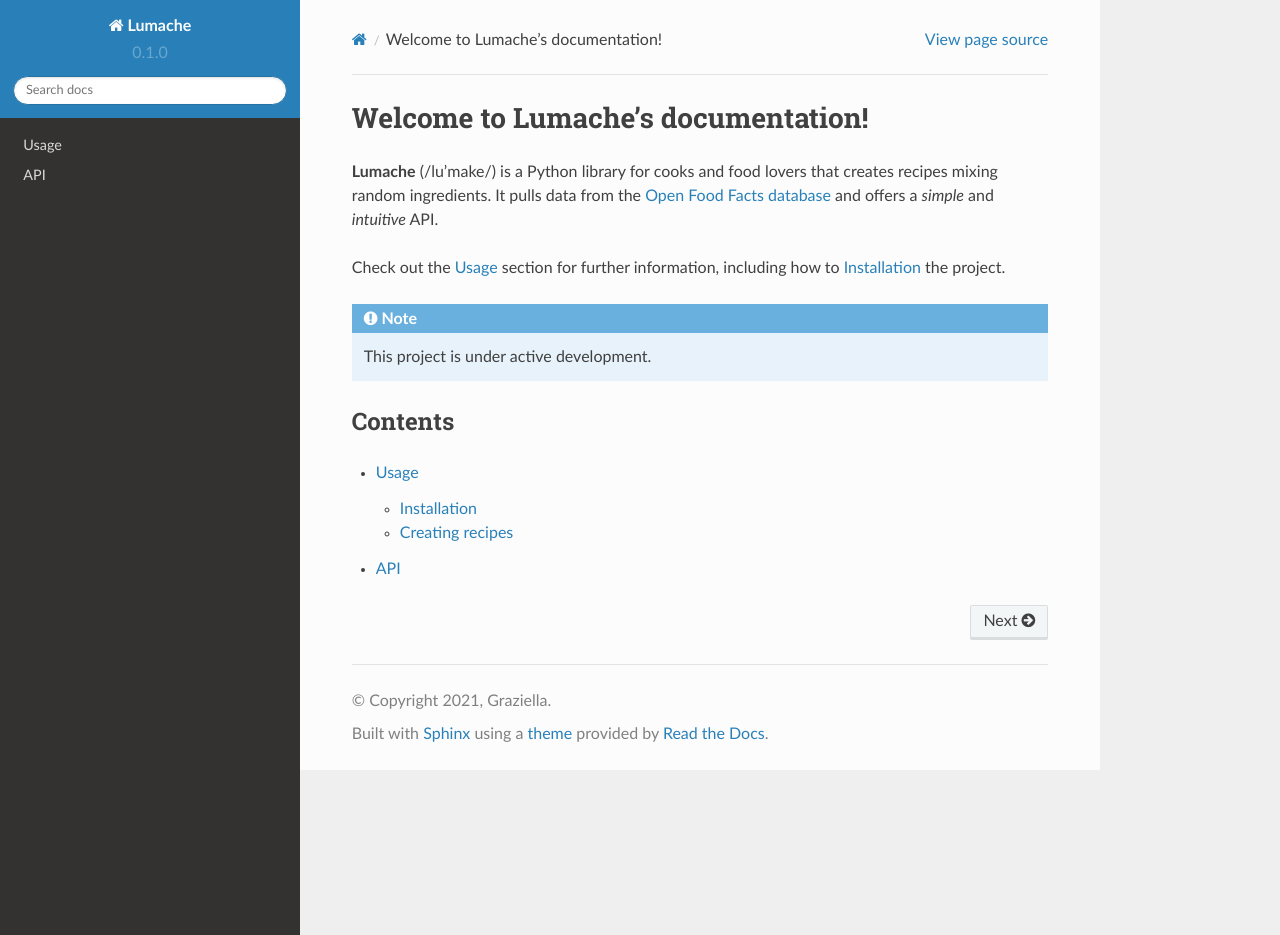
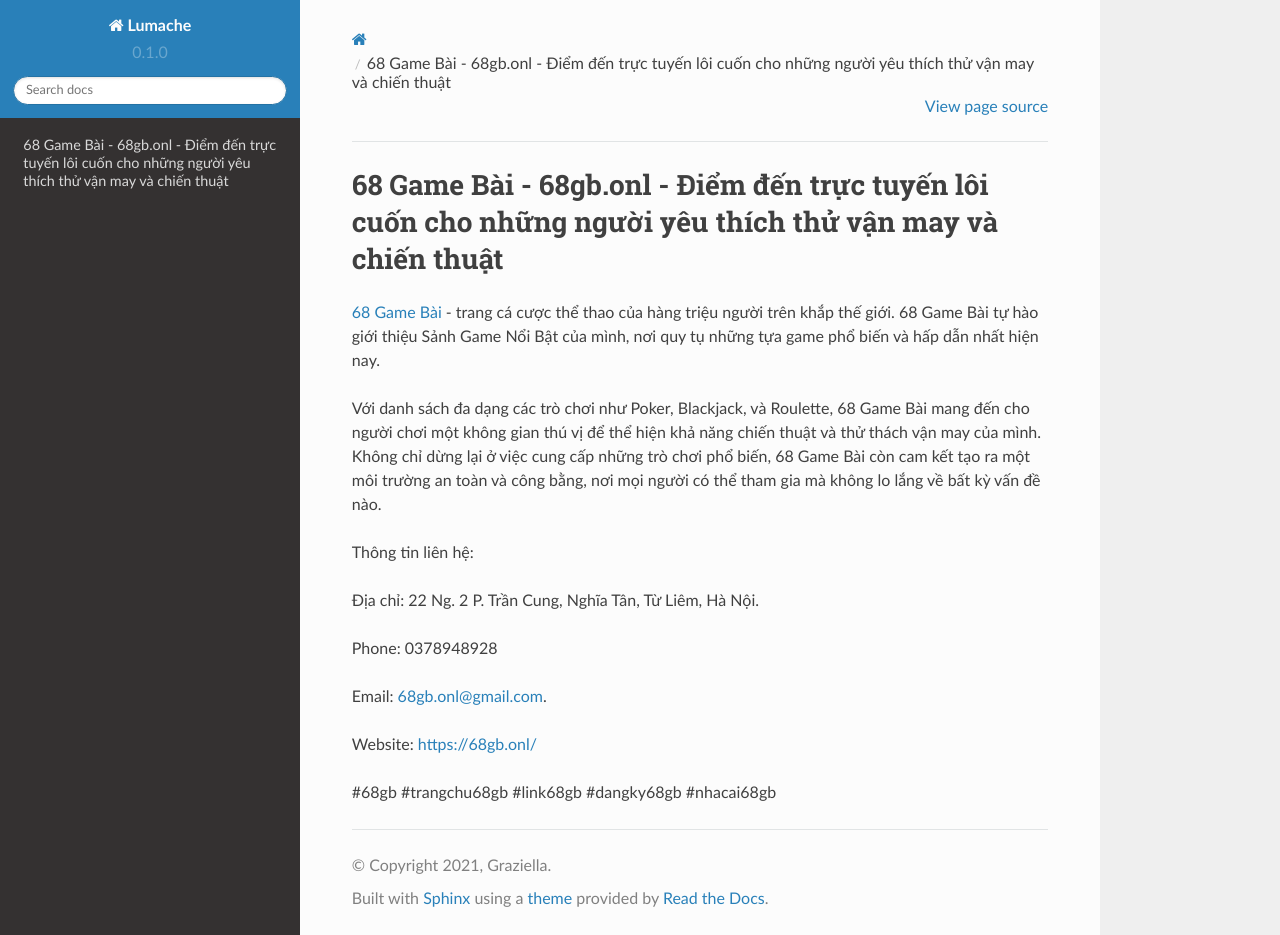
Before and after one commit to socialentity/68gbonl, a Sphinx documentation site: the page built from docs/source/index.rst, in a window 1280 px wide and 935 px high. Built offline with Sphinx 7.4.7 and the Read the Docs theme 2.0.0, drawn with Linux system fonts in a browser that asks for light colours.

Commit message:
Update index.rst

```diff
--- a/docs/source/index.rst
+++ b/docs/source/index.rst
@@ -1,22 +1,18 @@
-Welcome to Lumache's documentation!
+68 Game Bài - 68gb.onl - Điểm đến trực tuyến lôi cuốn cho những người yêu thích thử vận may và chiến thuật
 ===================================
 
-**Lumache** (/lu'make/) is a Python library for cooks and food lovers
-that creates recipes mixing random ingredients.
-It pulls data from the `Open Food Facts database <https://world.openfoodfacts.org/>`_
-and offers a *simple* and *intuitive* API.
+`68 Game Bài <https://68gb.onl/>`_ - trang cá cược thể thao của hàng triệu người trên khắp thế giới. 68 Game Bài tự hào giới thiệu Sảnh Game Nổi Bật của mình, nơi quy tụ những tựa game phổ biến và hấp dẫn nhất hiện nay.
 
-Check out the :doc:`usage` section for further information, including
-how to :ref:`installation` the project.
+Với danh sách đa dạng các trò chơi như Poker, Blackjack, và Roulette, 68 Game Bài mang đến cho người chơi một không gian thú vị để thể hiện khả năng chiến thuật và thử thách vận may của mình. Không chỉ dừng lại ở việc cung cấp những trò chơi phổ biến, 68 Game Bài còn cam kết tạo ra một môi trường an toàn và công bằng, nơi mọi người có thể tham gia mà không lo lắng về bất kỳ vấn đề nào.
 
-.. note::
+Thông tin liên hệ:
 
-   This project is under active development.
+Địa chỉ: 22 Ng. 2 P. Trần Cung, Nghĩa Tân, Từ Liêm, Hà Nội.
 
-Contents
---------
+Phone: 0378948928
 
-.. toctree::
+Email: 68gb.onl@gmail.com.
 
-   usage
-   api
+Website: https://68gb.onl/
+
+#68gb #trangchu68gb #link68gb #dangky68gb #nhacai68gb
```
